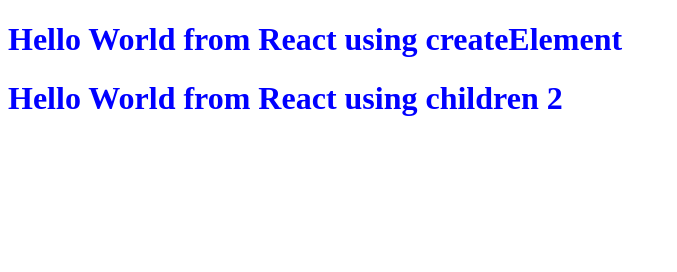
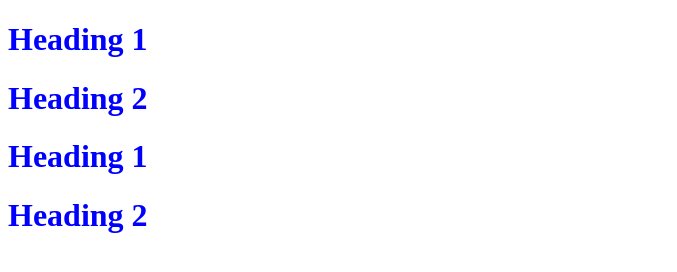
Before and after one commit to vigilanteX/NAMASTEJS, a plain HTML site: page index.html in a window 1280 px wide. Shown: the whole page, without its empty margins (0-677 px from the left). Drawn offline with nearby package versions, Linux system fonts and the light colour scheme.

Commit message:
More complext DOM build using React and ReactDOM

```diff
--- /dev/null
+++ b/App3.js
@@ -0,0 +1,13 @@
+let h1 = React.createElement("h1", {}, "Heading 1");
+let h2 = React.createElement("h1", {}, "Heading 2");
+
+let childDiv1 = React.createElement("div", { id: "child1" }, [h1,h2]);
+let childDiv2 = React.createElement("div", { id: "child2" }, [h1,h2]);
+
+let parentDIV = React.createElement("div", { id: "parent" }, [
+  childDiv1,
+  childDiv2,
+]);
+
+let root = ReactDOM.createRoot(document.getElementById("root"));
+root.render(parentDIV);
```
Also changed, not shown: index.html (+1 -1 lines).
